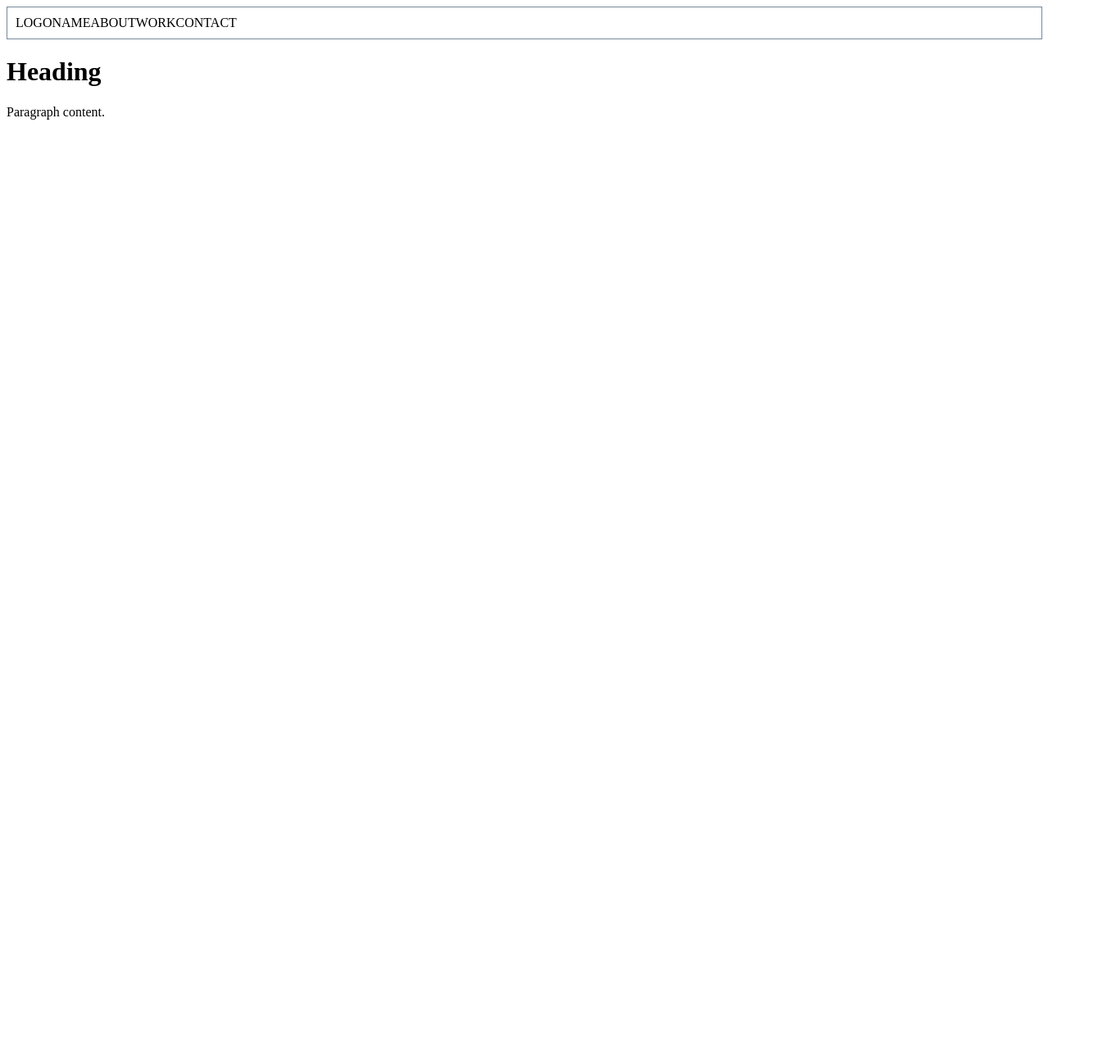
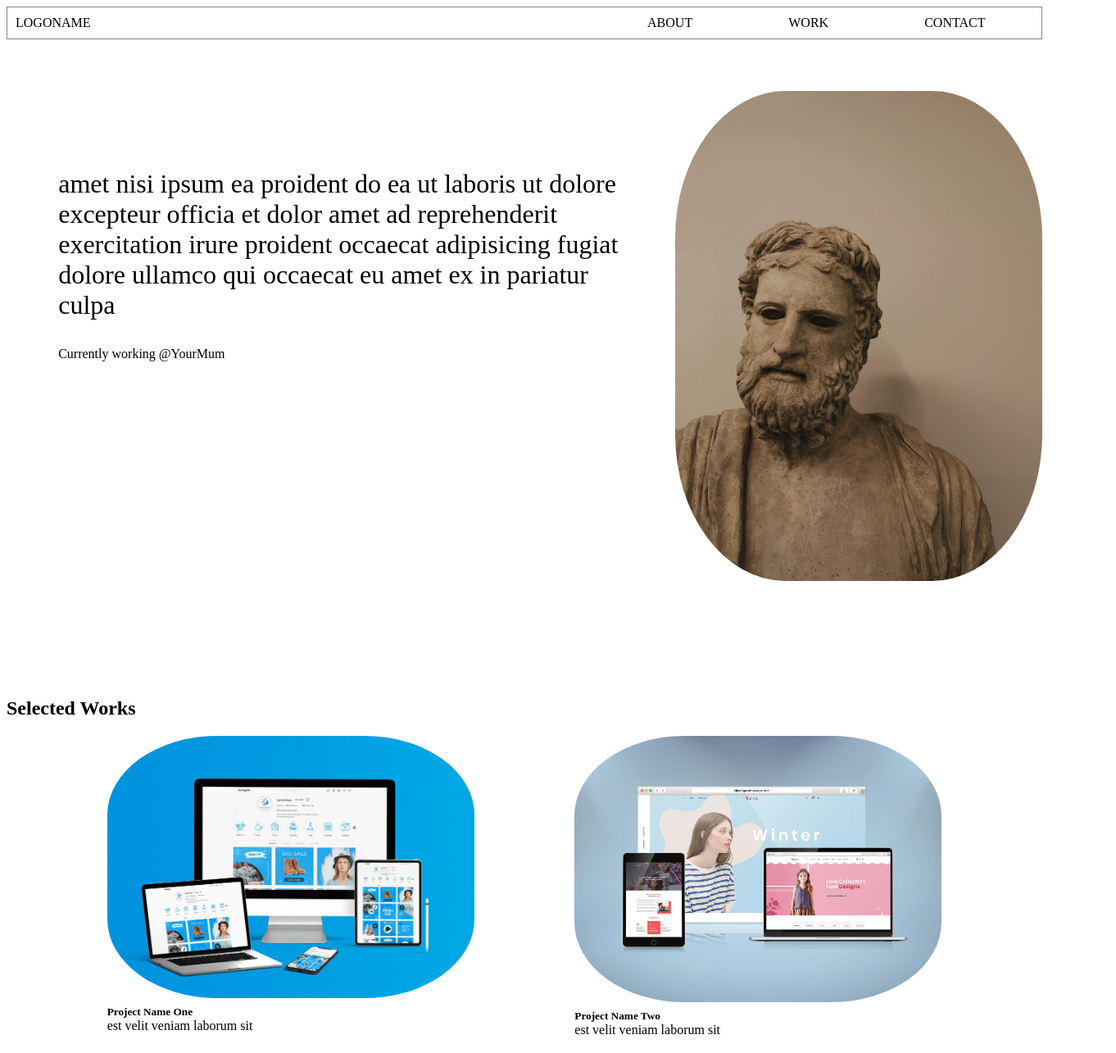
Before and after one commit to Ruurdoos/Ruurdoos.github.io, a plain HTML site: page HTML/Index.html in a window 1280 px wide. Shown: the top 1285 px of the page at 82% size, 1362 px wide, since content can reach past the window. Before the commit the page ends 800 px from the top, so only its background shows below. Drawn offline with Linux system fonts and the light colour scheme.

Commit message:
add hero section and styling

```diff
--- a/CSS/main.css
+++ b/CSS/main.css
@@ -1,15 +1,79 @@
 .header {
     display: flex;
-    align-content: space-around;
     border: lightslategray solid 1px;
     padding: 10px;
 }
 .header__logo {
-    justify-content: flex-start;
+    justify-items: flex-start;
+    align-items: flex-start;
+    padding-right: 50%;
 }
 
 .header__menu {
     display: flex;
-    justify-content: flex-end;
-    align-content: space-around;
+    flex: auto;
+    justify-content: space-around;
 }
+
+.header__about {
+
+}
+
+.header__work {
+
+}
+
+.header__contact {
+
+}
+
+.hero {
+    display: flex;
+    margin-top: 5%;
+    justify-content: space-between;
+    height: 90vh;
+}
+
+.hero__leftside {
+    margin: 5% 5% 5% 5%
+}
+
+.hero__rightside {
+
+}
+
+.hero__text {
+    display: flex;
+    font-size: 4vh;
+
+}
+
+.hero__img {
+    width: 35vw;
+    height: auto;
+    border-radius: 30%;
+    margin-right: 20%;
+}
+
+.Portfolio {
+}
+
+.Portfolio__Projects {
+    display: flex;
+    flex-wrap: wrap;
+    justify-content: space-evenly;
+}
+
+.Portfolio__img {
+    width: 35vw;
+    height: auto;
+    border-radius: 30%;
+}
+
+.Portfolio__Projektname {
+    margin: 5px 0 0 0;
+}
+
+.Portfolio__Projectdesciption {
+    margin: 0 0 5% 0;
+}
--- a/HTML/Index.html
+++ b/HTML/Index.html
@@ -15,9 +15,47 @@
         <div class="header__contact">CONTACT</div>
     </div>
 </header>
+<div class="hero">
+    <div class="hero__leftside">
+        <p class="hero__text">amet nisi ipsum ea proident do ea ut laboris ut dolore excepteur officia et
+            dolor amet ad reprehenderit exercitation irure proident occaecat adipisicing
+            fugiat dolore ullamco qui occaecat eu amet ex in pariatur culpa</p>
+        <p class="hero_undertext">Currently working @YourMum</p>
+    </div>
+    <div class="hero__rightside">
 
-    <h1>Heading</h1>
-    <p>Paragraph content.</p>
+        <img src="../assets/pictureofme.webp" alt="picture of an statue" class="hero__img">
+
+    </div>
+</div>
+<div class="Portfolio">
+    <div class="Portfolio__heading">
+        <h2>Selected Works</h2>
+    </div>
+    <div class="Portfolio__Projects">
+        <div class="Porfolio__PorjektOne">
+            <img src="../assets/mockup1.webp" alt="mockup" class="Portfolio__img">
+            <h5 class="Portfolio__Projektname">Project Name One</h5>
+            <p class="Portfolio__Projectdesciption">est velit veniam laborum sit</p>
+        </div>
+        <div class="Porfolio__PorjektTwo">
+            <img src="../assets/mockup4.webp" alt="mockup" class="Portfolio__img">
+            <h5 class="Portfolio__Projektname">Project Name Two</h5>
+            <p class="Portfolio__Projectdesciption">est velit veniam laborum sit</p>
+        </div>
+        <div class="Porfolio__PorjektThree">
+            <img src="../assets/mockup3.webp" alt="mockup" class="Portfolio__img">
+            <h5 class="Portfolio__Projektname">Project Name Three</h5>
+            <p class="Portfolio__Projectdesciption">est velit veniam laborum sit</p>
+        </div>
+        <div class="Porfolio__PorjektFour">
+            <img src="../assets/mockup4.webp" alt="mockup" class="Portfolio__img">
+            <h5 class="Portfolio__Projektname">Project Name Four</h5>
+            <p class="Portfolio__Projectdesciption">est velit veniam laborum sit</p>
+        </div>
+    </div>
+</div>
+
 <footer></footer>
 </body>
 </html>
```
Lines whose indentation alone changed are shown as unchanged.
